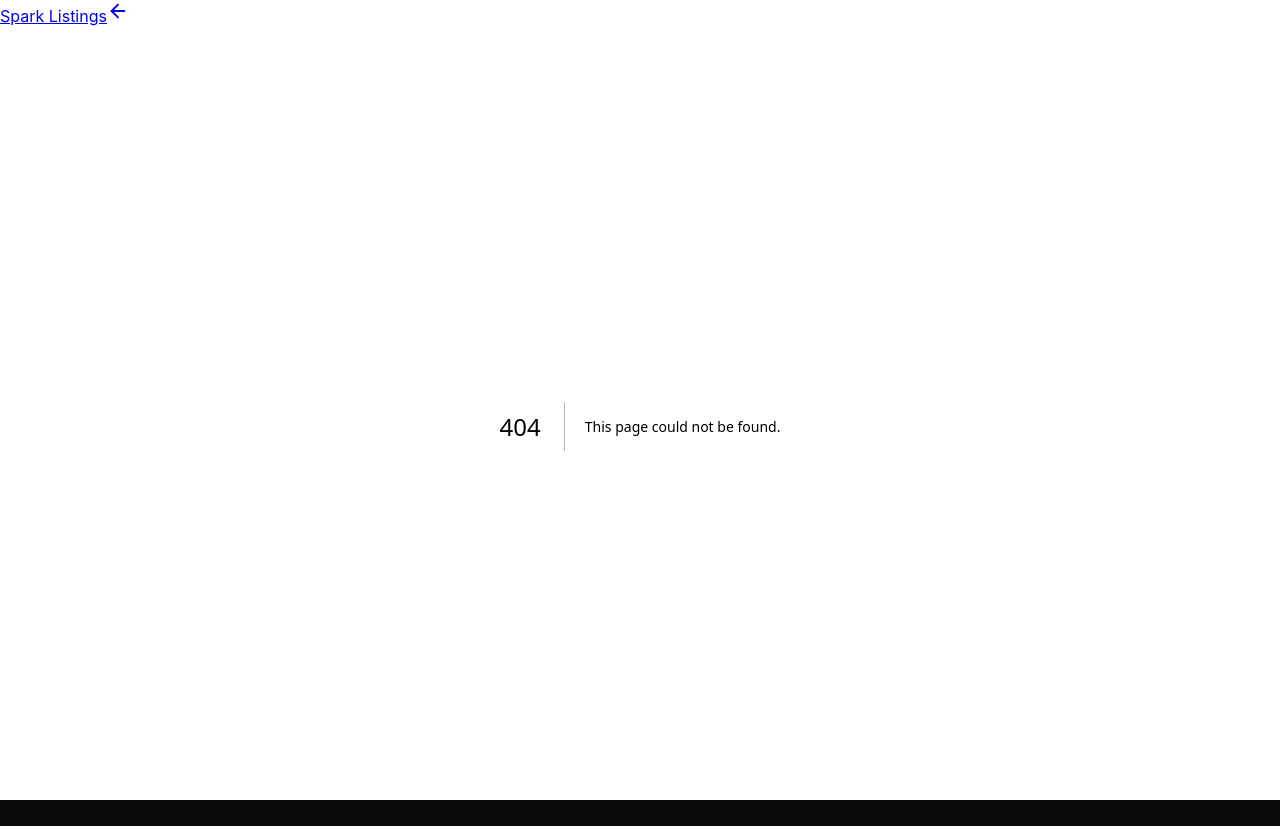
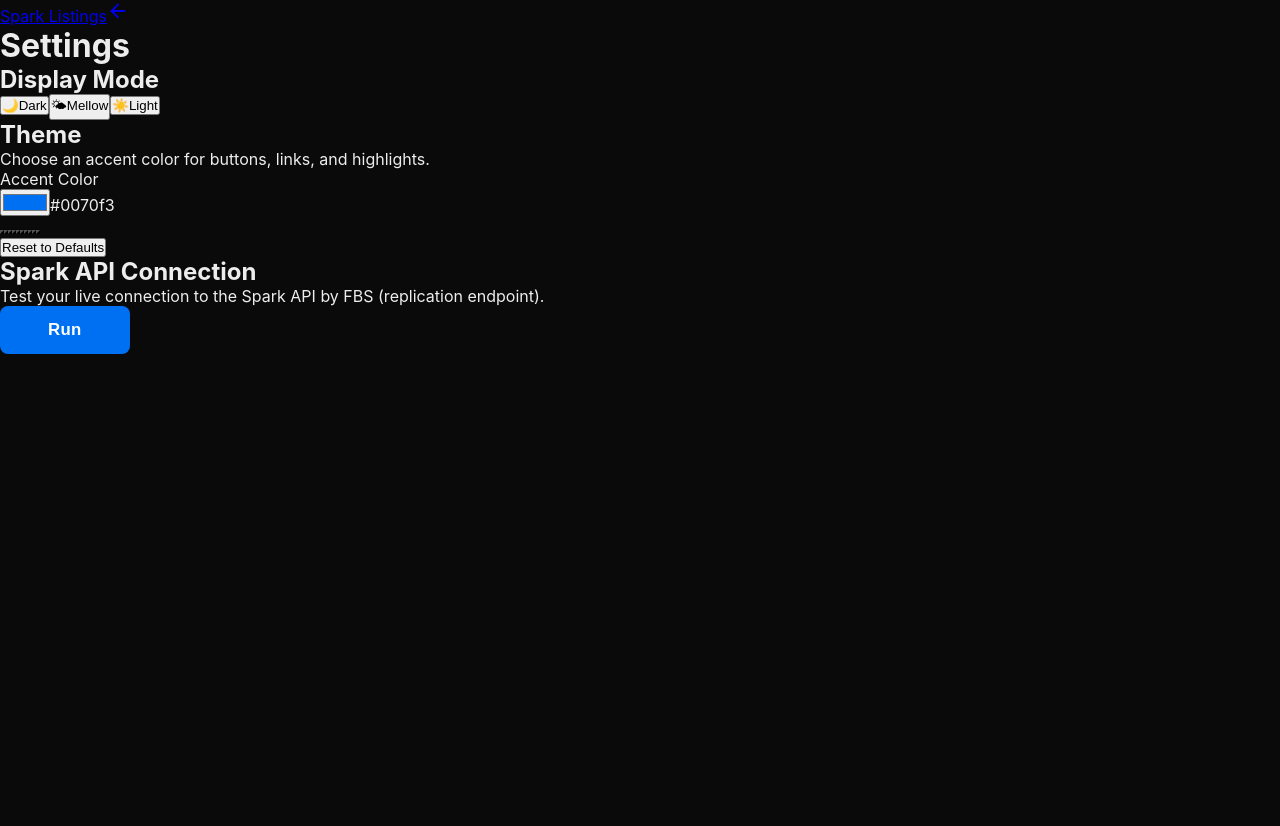
Before and after one commit to jawfbs/spark-api-checker, a Next.js app: page /settings in a window 1280 px wide. Before the commit this address had no page. After the commit the page ends 800 px from the top, so only its background shows below. Built offline with nearby package versions, Linux system fonts and the light colour scheme.

Commit message:
Create page.js

```diff
--- /dev/null
+++ b/app/settings/page.js
@@ -0,0 +1,165 @@
+"use client";
+
+import { useState } from "react";
+import { useTheme } from "../context/ThemeContext";
+
+export default function SettingsPage() {
+  const { mode, setMode, accentColor, setAccentColor } = useTheme();
+
+  /* ── API Connection state ── */
+  const [connStatus, setConnStatus] = useState(null);
+  const [connDetail, setConnDetail] = useState("");
+
+  async function handleRun() {
+    setConnStatus("loading");
+    setConnDetail("");
+
+    try {
+      const res = await fetch("/api/spark-test", { cache: "no-store" });
+      const data = await res.json();
+
+      if (data.connected) {
+        setConnStatus("success");
+        setConnDetail(
+          `Pulling live data from Spark API.\nTotal listings available: ${data.totalActiveListings}` +
+            (data.sampleRecord
+              ? `\nSample ListingId: ${
+                  data.sampleRecord.ListingId ?? data.sampleRecord.Id ?? "N/A"
+                }`
+              : "")
+        );
+      } else {
+        setConnStatus("fail");
+        setConnDetail(
+          data.error +
+            (data.detail ? "\n" + data.detail : "") +
+            (data.httpStatus ? "\nHTTP " + data.httpStatus : "")
+        );
+      }
+    } catch (err) {
+      setConnStatus("fail");
+      setConnDetail("Could not reach the API route. " + err.message);
+    }
+  }
+
+  function handleResetTheme() {
+    setMode("dark");
+    setAccentColor("#0070f3");
+  }
+
+  return (
+    <div className="settings-wrapper">
+      <h1 className="settings-title">Settings</h1>
+
+      {/* ═══ Section 1: Display Mode ═══ */}
+      <div className="settings-section">
+        <h2 className="settings-section-title">Display Mode</h2>
+        <div className="mode-buttons">
+          {["dark", "mellow", "light"].map((m) => (
+            <button
+              key={m}
+              className={`mode-btn ${mode === m ? "mode-btn-active" : ""}`}
+              onClick={() => setMode(m)}
+            >
+              <span className="mode-btn-icon">
+                {m === "dark" && "🌙"}
+                {m === "mellow" && "🌤"}
+                {m === "light" && "☀️"}
+              </span>
+              <span className="mode-btn-label">
+                {m.charAt(0).toUpperCase() + m.slice(1)}
+              </span>
+            </button>
+          ))}
+        </div>
+      </div>
+
+      {/* ═══ Section 2: Theme Color ═══ */}
+      <div className="settings-section">
+        <h2 className="settings-section-title">Theme</h2>
+        <p className="settings-hint">
+          Choose an accent color for buttons, links, and highlights.
+        </p>
+        <div className="color-picker-row">
+          <label className="color-picker-label" htmlFor="accent-picker">
+            Accent Color
+          </label>
+          <div className="color-picker-group">
+            <input
+              id="accent-picker"
+              type="color"
+              value={accentColor}
+              onChange={(e) => setAccentColor(e.target.value)}
+              className="color-picker-input"
+            />
+            <span className="color-picker-value">{accentColor}</span>
+          </div>
+        </div>
+        <div className="color-presets">
+          {[
+            "#0070f3",
+            "#e63946",
+            "#2a9d8f",
+            "#e9c46a",
+            "#f4a261",
+            "#9b5de5",
+            "#f15bb5",
+            "#00bbf9",
+            "#00f5d4",
+            "#6c757d",
+          ].map((c) => (
+            <button
+              key={c}
+              className={`color-preset ${accentColor === c ? "color-preset-active" : ""}`}
+              style={{ background: c }}
+              onClick={() => setAccentColor(c)}
+              title={c}
+              aria-label={`Set accent color to ${c}`}
+            />
+          ))}
+        </div>
+        <button className="reset-btn" onClick={handleResetTheme}>
+          Reset to Defaults
+        </button>
+      </div>
+
+      {/* ═══ Section 3: API Connection ═══ */}
+      <div className="settings-section">
+        <h2 className="settings-section-title">Spark API Connection</h2>
+        <p className="settings-hint">
+          Test your live connection to the Spark API by FBS (replication
+          endpoint).
+        </p>
+
+        <button
+          className="run-btn"
+          onClick={handleRun}
+          disabled={connStatus === "loading"}
+        >
+          {connStatus === "loading" ? (
+            <>
+              <span className="spinner" />
+              Testing…
+            </>
+          ) : (
+            "Run"
+          )}
+        </button>
+
+        {connStatus === "success" && (
+          <>
+            <div className="result success">✅ Success</div>
+            {connDetail && <p className="detail">{connDetail}</p>}
+          </>
+        )}
+
+        {connStatus === "fail" && (
+          <>
+            <div className="result fail">❌ Run Failed</div>
+            {connDetail && <p className="detail">{connDetail}</p>}
+          </>
+        )}
+      </div>
+    </div>
+  );
+}
```
